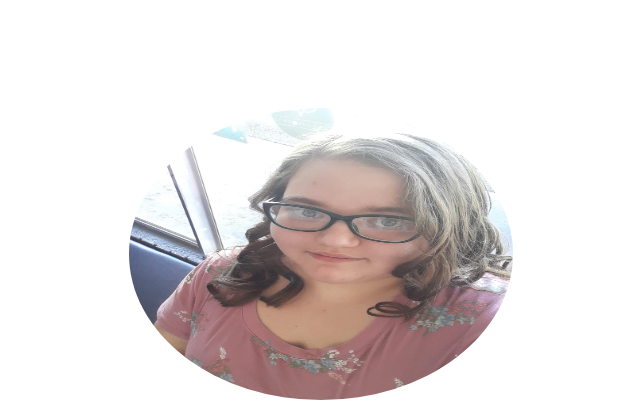
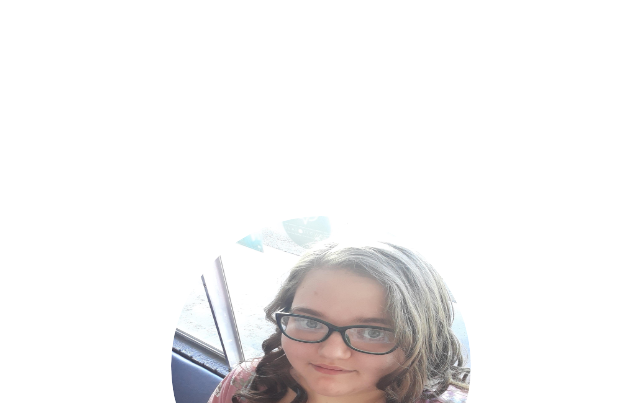
Before and after one commit to AmberBrewer/AmberBrewer.github.io, a plain HTML site: page index.html in a window 1280 px wide. Shown: the top 403 px of the page, without its empty margins (319-959 px from the left). Drawn offline with Linux system fonts and the light colour scheme; files whose address does not match are found by name.

Commit message:
Added image affects

```diff
--- a/index.html
+++ b/index.html
@@ -7,7 +7,9 @@
     <body>
         <section class="hero">
             <header>
-                <img src="C:\Users\MCA-25\Desktop\Portfolio\amber.jpg" alt="Amber's Headshot"/>
+                <div class="headshot">
+                    <img src="C:\Users\MCA-25\Desktop\Portfolio\amber.jpg" alt="Amber's Headshot"/>
+                </div>
                 <h1>Amber Brewer</h1>
                 <h3>Junior Full-Stack Developer</h3>
             </header>
--- a/styles.css
+++ b/styles.css
@@ -25,8 +25,6 @@ h1{
     font-weight: bold;
 }
 img{
-    width: 30%;
-    height: 50%;
     border-radius: 50%;
 }
 .hero{
@@ -36,3 +34,22 @@ img{
     flex-direction: column;
     justify-content: center;
 }
+.hero img{
+    width: 100%;
+    height: 100%;
+}
+.headshot{
+    border-radius: 50%;
+    width: 300px;
+    height: 300px;
+    margin-left: auto;
+    margin-right: auto;
+    overflow: hidden;
+    transition: transform 1s;
+
+
+}
+.headshot:hover{
+    transform: rotate(360deg);
+    box-shadow: 0px 0px 100px 50px blueviolet;
+}
```
